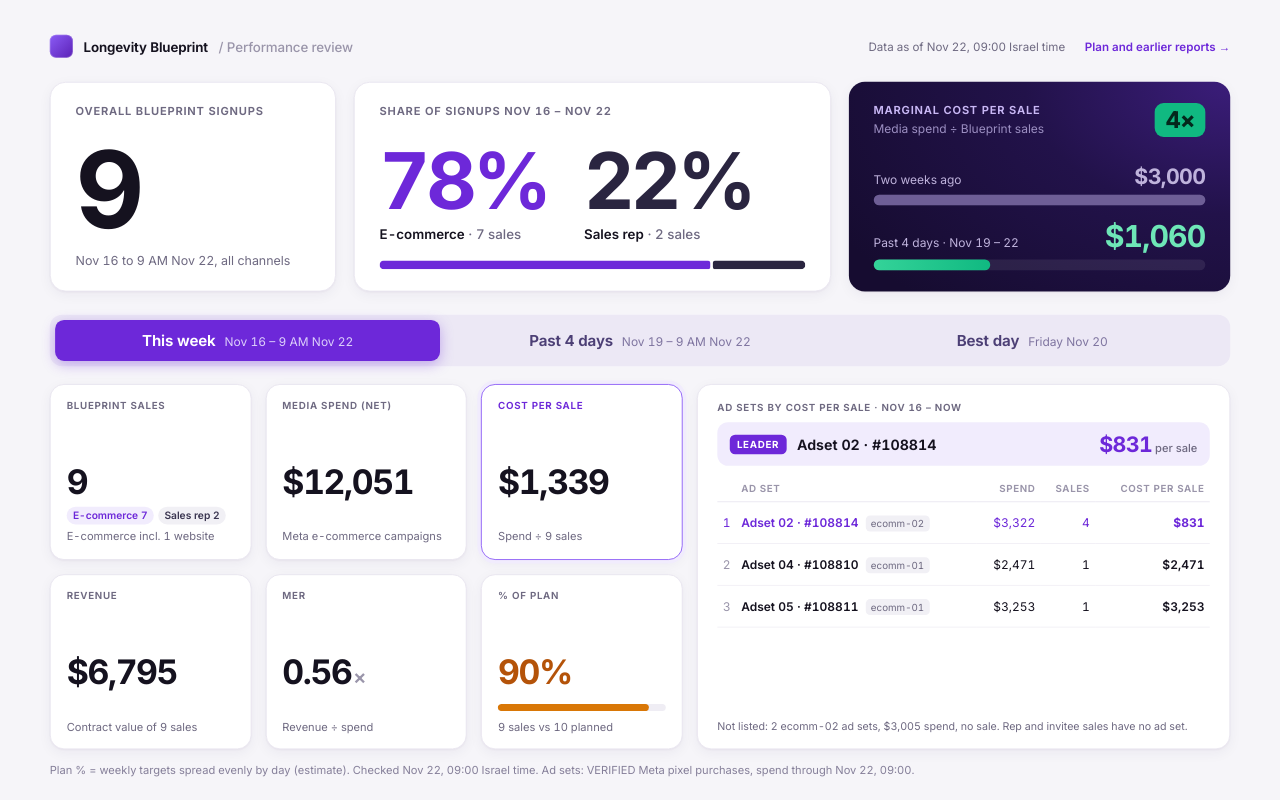
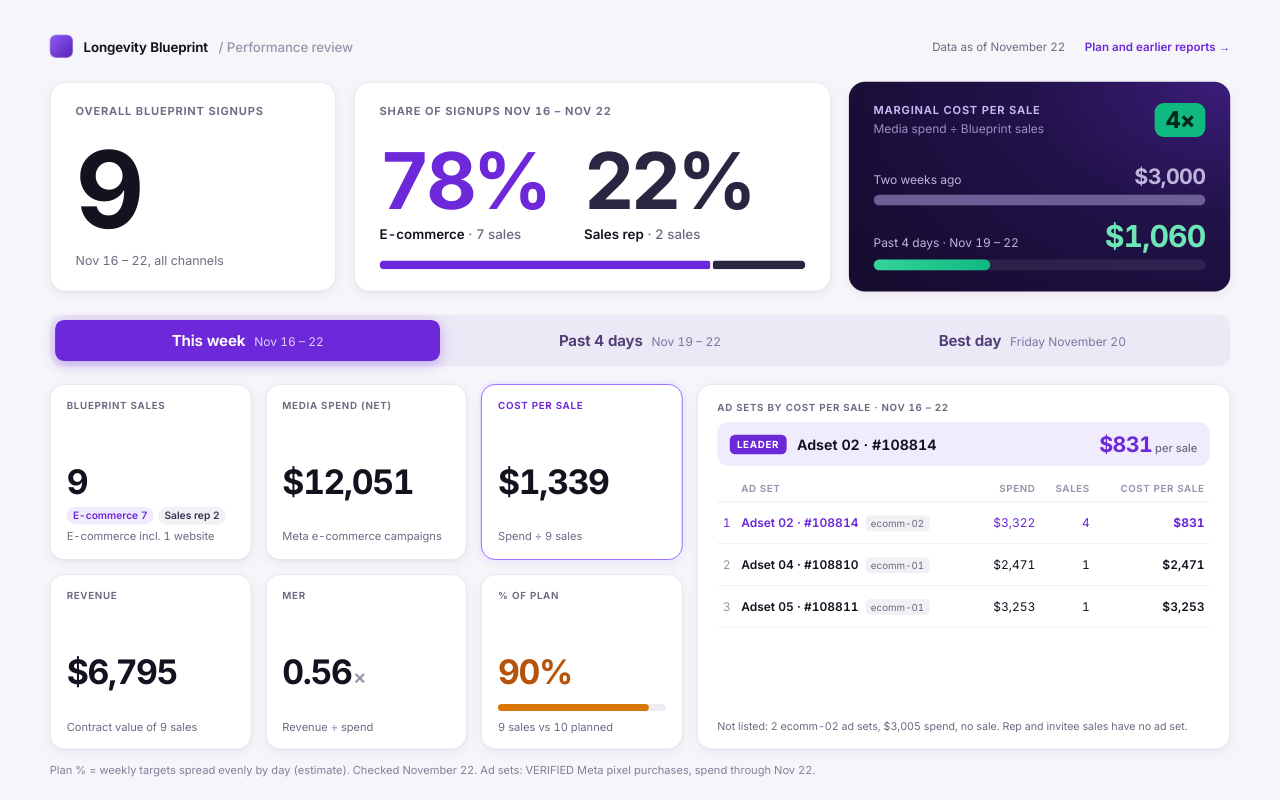
Before and after one commit to gitteromri-ux/julie-ceo-daily, a plain HTML site: page v4-nov16-22/index.html in a window 1280 px wide. Drawn offline with Linux system fonts and the light colour scheme.

Commit message:
v4-nov16-22: drop clock times from the visible dashboard
Dates only on the band, tabs, header, footer and ad-set label. Numbers, design and the earlier-reports overlay are unchanged.

```diff
--- a/v4-nov16-22/index.html
+++ b/v4-nov16-22/index.html
@@ -85,9 +85,9 @@ td.cps{font-weight:600} .ns{color:var(--soft);font-weight:500}
 </style></head><body>
 <div id="stage">
 <header><div class="brand"><div class="mark"></div>Longevity Blueprint <span>/ Performance review</span></div>
-<div class="asof"><span>Data as of Nov 22, 09:00 Israel time</span><a href="#earlier" id="ea">Plan and earlier reports →</a></div></header>
+<div class="asof"><span>Data as of November 22</span><a href="#earlier" id="ea">Plan and earlier reports →</a></div></header>
 <div class="band">
- <div class="card signups"><div class="lab">Overall Blueprint signups</div><div class="big">9</div><div class="sub">Nov 16 to 9 AM Nov 22, all channels</div></div>
+ <div class="card signups"><div class="lab">Overall Blueprint signups</div><div class="big">9</div><div class="sub">Nov 16 – 22, all channels</div></div>
  <div class="card split"><div class="lab">Share of signups Nov 16 – Nov 22</div>
   <div class="row"><div><div class="pc e">78%</div><div class="who">E-commerce <span>· 7 sales</span></div></div>
   <div><div class="pc r">22%</div><div class="who">Sales rep <span>· 2 sales</span></div></div></div>
@@ -96,7 +96,7 @@ td.cps{font-weight:600} .ns{color:var(--soft);font-weight:500}
   <div class="hbars"><div class="hb o"><div class="t"><span>Two weeks ago</span><b>$3,000</b></div><div class="tr"><i style="width:100%"></i></div></div>
   <div class="hb n"><div class="t"><span>Past 4 days · Nov 19 – 22</span><b>$1,060</b></div><div class="tr"><i style="width:35.3%"></i></div></div></div></div>
 </div>
-<nav><button data-t="t1"><b>This week</b><span>Nov 16 – 9 AM Nov 22</span></button><button data-t="t2"><b>Past 4 days</b><span>Nov 19 – 9 AM Nov 22</span></button><button data-t="t3"><b>Best day</b><span>Friday Nov 20</span></button></nav>
+<nav><button data-t="t1"><b>This week</b><span>Nov 16 – 22</span></button><button data-t="t2"><b>Past 4 days</b><span>Nov 19 – 22</span></button><button data-t="t3"><b>Best day</b><span>Friday November 20</span></button></nav>
 <main><section class="panel wide" id="t1">
  <div class="kpi"><div class="lab">Blueprint sales</div><div class="val">9</div><div class="foot">
   <div class="chips"><span class="chip p">E-commerce 7</span><span class="chip">Sales rep 2</span></div>
@@ -107,7 +107,7 @@ td.cps{font-weight:600} .ns{color:var(--soft);font-weight:500}
  <div class="kpi"><div class="lab">MER</div><div class="val">0.56<span class="x">×</span></div><div class="foot"><div class="sub">Revenue ÷ spend</div></div></div>
  <div class="kpi"><div class="lab">% of plan</div><div class="val mid">90%</div><div class="foot">
   <div class="prog"><i class="mid" style="width:90%"></i></div><div class="sub">9 sales vs 10 planned</div></div></div>
-<div class="rank"><div class="rhead"><div><div class="lab">Ad sets by cost per sale · Nov 16 – now</div></div>
+<div class="rank"><div class="rhead"><div><div class="lab">Ad sets by cost per sale · Nov 16 – 22</div></div>
  <div class="leader"><span class="lt">Leader</span><b>Adset 02 · #108814</b><span class="lv">$831<em> per sale</em></span></div></div>
  <table><thead><tr><th></th><th>Ad set</th><th>Spend</th><th>Sales</th><th>Cost per sale</th></tr></thead><tbody><tr class="lead"><td class="rk">1</td><td><b>Adset 02 · #108814</b><span class="cp">ecomm-02</span></td><td>$3,322</td><td>4</td><td class="cps">$831</td></tr><tr class=""><td class="rk">2</td><td><b>Adset 04 · #108810</b><span class="cp">ecomm-01</span></td><td>$2,471</td><td>1</td><td class="cps">$2,471</td></tr><tr class=""><td class="rk">3</td><td><b>Adset 05 · #108811</b><span class="cp">ecomm-01</span></td><td>$3,253</td><td>1</td><td class="cps">$3,253</td></tr></tbody></table>
  <div class="rnote">Not listed: 2 ecomm-02 ad sets, $3,005 spend, no sale. Rep and invitee sales have no ad set.</div></div></section><section class="panel" id="t2">
@@ -131,7 +131,7 @@ td.cps{font-weight:600} .ns{color:var(--soft);font-weight:500}
  <div class="kpi"><div class="lab">% of plan</div><div class="val good">214%</div><div class="foot">
   <div class="prog"><i class="good" style="width:100%"></i></div><div class="sub">3 sales vs 1.4 planned</div></div></div>
 </section></main>
-<footer>Plan % = weekly targets spread evenly by day (estimate). Checked Nov 22, 09:00 Israel time.<span id="adn"> Ad sets: VERIFIED Meta pixel purchases, spend through Nov 22, 09:00.</span></footer>
+<footer>Plan % = weekly targets spread evenly by day (estimate). Checked November 22.<span id="adn"> Ad sets: VERIFIED Meta pixel purchases, spend through Nov 22.</span></footer>
 </div>
 <div id="ov"><div class="bar2"><b>Plan and earlier reports (reference)</b><button id="cl">Back to dashboard</button></div></div>
 <script type="text/plain" id="old"><!DOCTYPE html>
```
